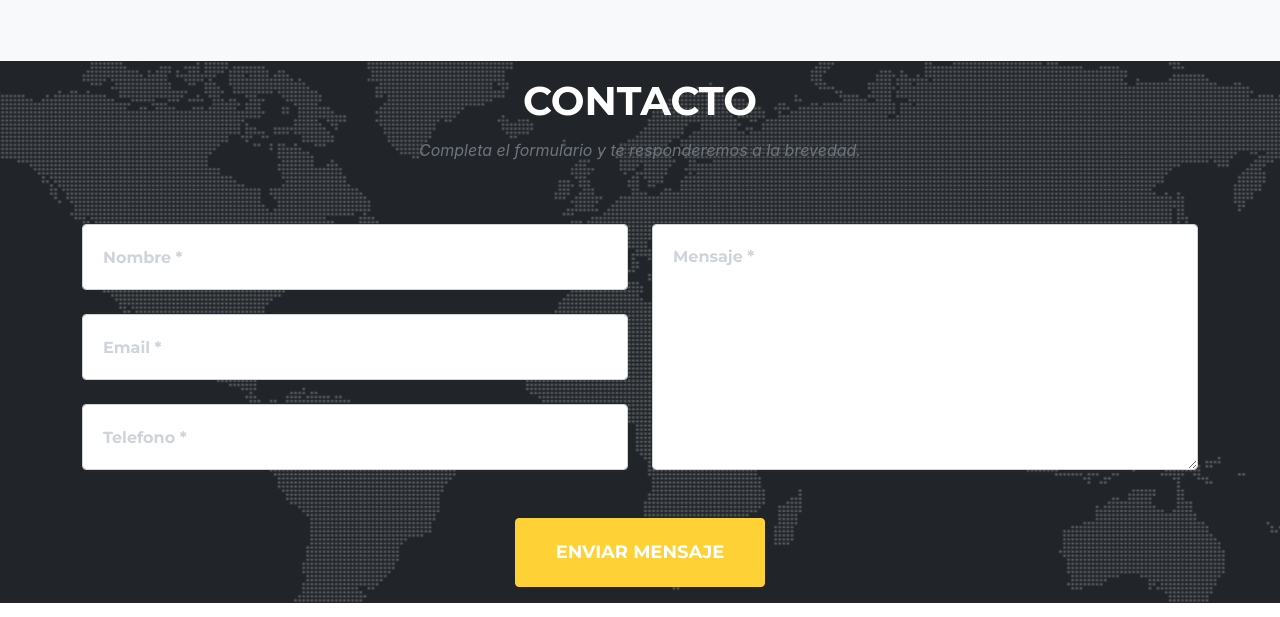
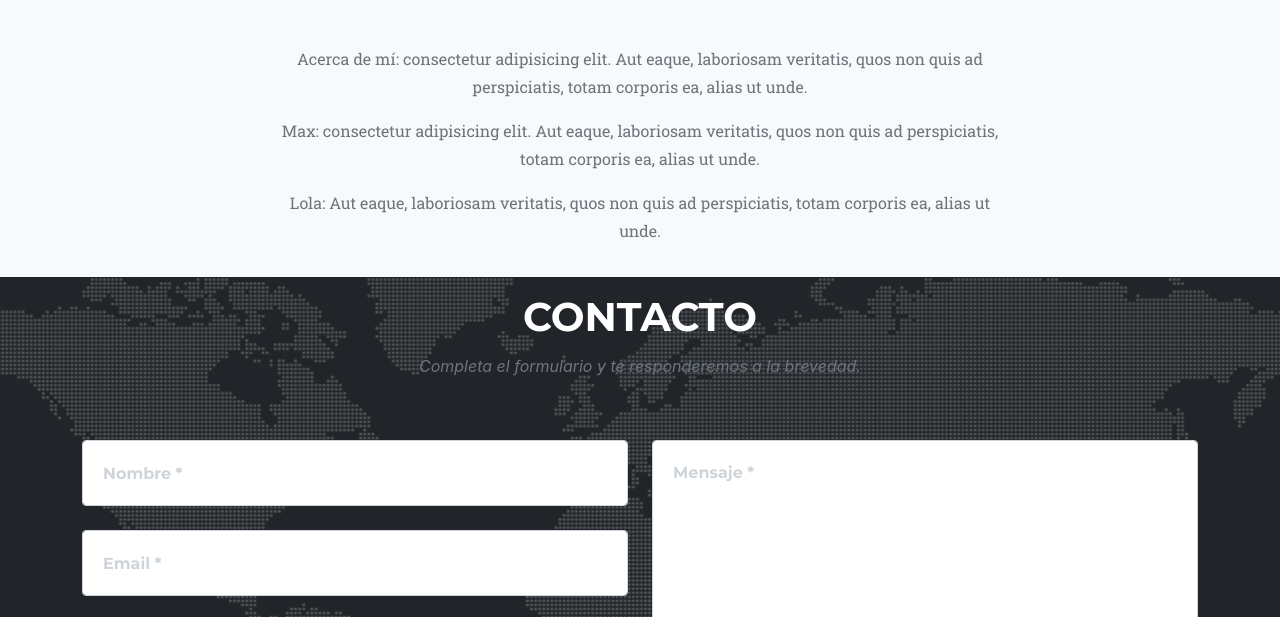
Before and after one commit to agusprats/All4One, a plain HTML site: page index.html in a window 1280 px wide. Shown: the part 5025-5642 px from the top of the page. Drawn offline with nearby package versions, Linux system fonts and the light colour scheme; a web font is replaced by a local one.

Commit message:
Update index.html

```diff
--- a/index.html
+++ b/index.html
@@ -278,11 +278,15 @@
                         </div>
                     </div>
                 </div>
-                <!--
                 <div class="row">
-                    <div class="col-lg-8 mx-auto text-center"><p class="large text-muted">Lorem ipsum dolor sit amet, consectetur adipisicing elit. Aut eaque, laboriosam veritatis, quos non quis ad perspiciatis, totam corporis ea, alias ut unde.</p></div>
+                    <div class="col-lg-8 mx-auto text-center"><p class="large text-muted">Acerca de mí: consectetur adipisicing elit. Aut eaque, laboriosam veritatis, quos non quis ad perspiciatis, totam corporis ea, alias ut unde.</p></div>
                 </div>
-                -->
+                <div class="row">
+                    <div class="col-lg-8 mx-auto text-center"><p class="large text-muted">Max:  consectetur adipisicing elit. Aut eaque, laboriosam veritatis, quos non quis ad perspiciatis, totam corporis ea, alias ut unde.</p></div>
+                </div>
+                <div class="row">
+                    <div class="col-lg-8 mx-auto text-center"><p class="large text-muted">Lola:  Aut eaque, laboriosam veritatis, quos non quis ad perspiciatis, totam corporis ea, alias ut unde.</p></div>
+                </div>
             </div>
         </section>
         <!-- Clients
```
